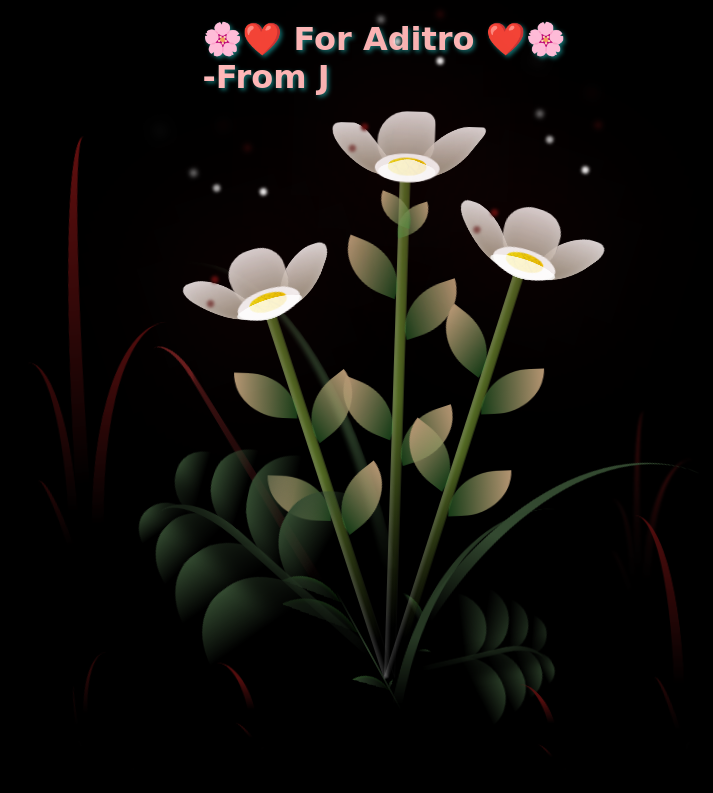
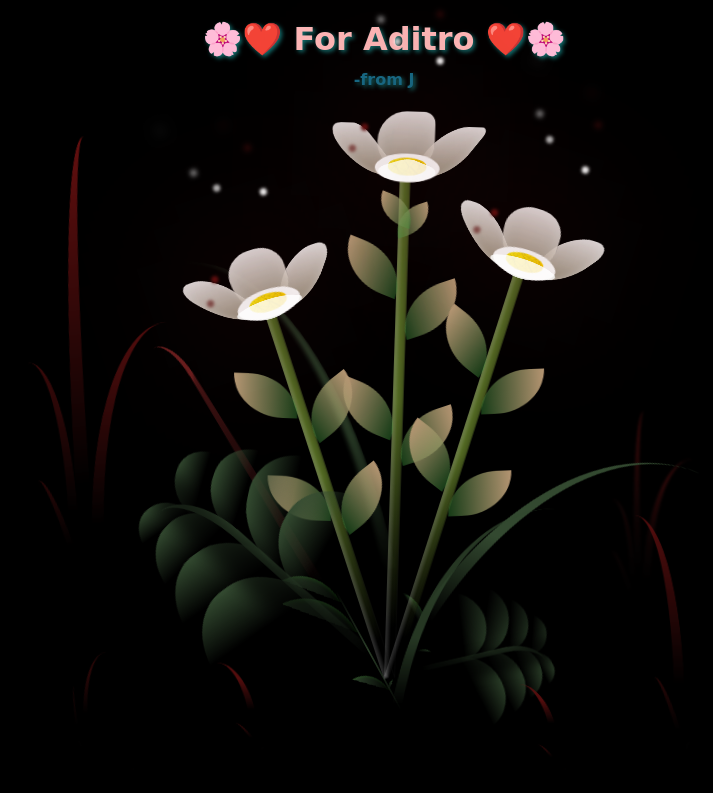
Before and after one commit to SinghAnsh07/cerakros, a plain HTML site: page index.html in a window 1280 px wide. Shown: the whole page, without its empty margins (256-969 px from the left). Drawn offline with Linux system fonts and the light colour scheme.

Commit message:
Add files via upload

```diff
--- a/index.html
+++ b/index.html
@@ -9,7 +9,8 @@
     <script src="main.js" type="text/javascript"></script><title>Flowers</title>
 </head>
 <body class="not-loaded">
-  <h1 class="heading">🌸❤️ For Aditro ❤️🌸 <br> -From J </h1>
+  <h1 class="heading">🌸❤️ For Aditro ❤️🌸</h1>
+  <h2 class="heading2">-from J</h2>
     <div class="night"></div>
     <div class="flowers">
       <!-- <div class="flower flower--1">
--- a/style.css
+++ b/style.css
@@ -19,6 +19,19 @@ h1 {
   font-family: 'Swanky and Moo Moo', cursive;
   font-size: 2rem; /* Adjust as needed */
   color: rgb(255, 184, 184); /* Ensure visibility */
+  text-shadow: 2px 2px 4px rgba(36, 222, 219, 0.5);
+  margin: 0;
+  padding: 10px;
+  background: rgba(0, 0, 0, 0.3); /* Optional: Adds slight contrast */
+}
+h2 {
+  position: absolute;
+  top: 60px; /* Adjust this value if needed */
+  left: 50%;
+  transform: translateX(-50%);
+  font-family: 'Swanky and Moo Moo', cursive;
+  font-size: 1rem; /* Adjust as needed */
+  color: rgb(19, 108, 137); /* Ensure visibility */
   text-shadow: 2px 2px 4px rgba(36, 222, 219, 0.5);
   margin: 0;
   padding: 10px;
```
